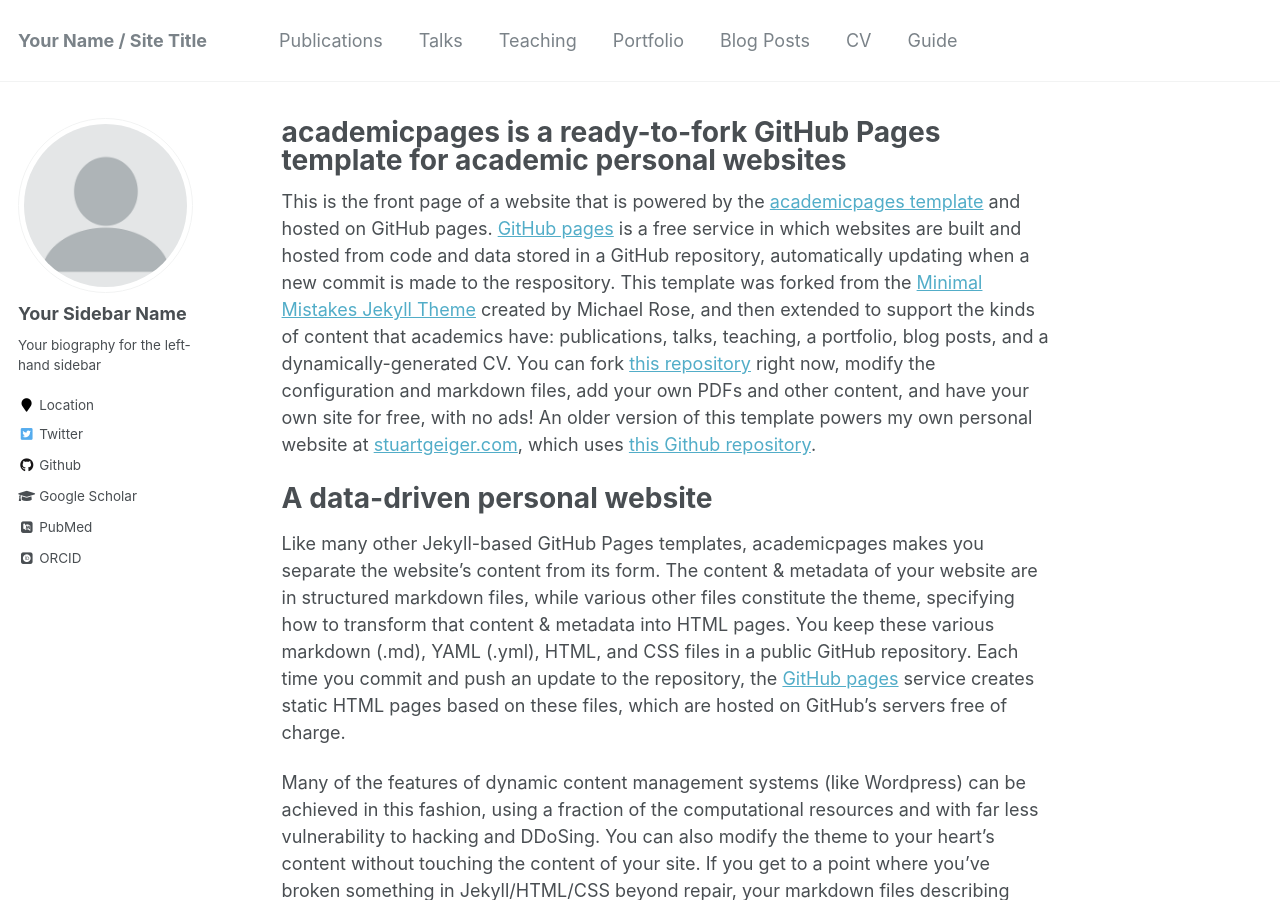
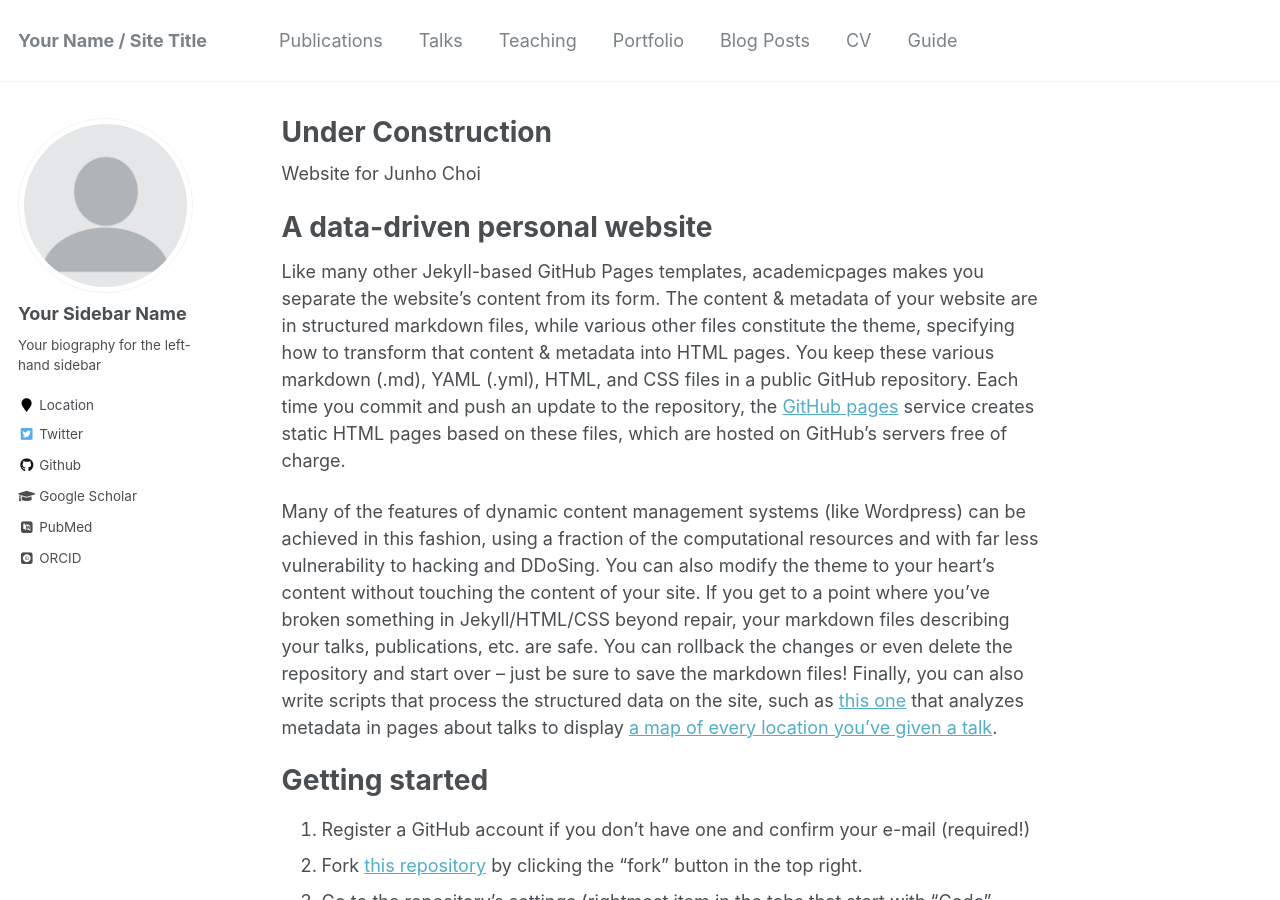
Before and after one commit to jtschoi/jtschoi.github.io, a Jekyll site: the page built from _pages/about.md, in a window 1280 px wide and 900 px high. Built offline with Jekyll 4.4.1, drawn with Linux system fonts in a browser that asks for light colours; some web fonts are replaced.

Commit message:
about.md fix attempt

```diff
--- a/_pages/about.md
+++ b/_pages/about.md
@@ -1,6 +1,6 @@
 ---
 permalink: /
-title: "academicpages is a ready-to-fork GitHub Pages template for academic personal websites"
+title: "Under Construction"
 excerpt: "About me"
 author_profile: true
 redirect_from:
@@ -8,7 +8,7 @@ redirect_from:
   - /about.html
 ---
 
-This is the front page of a website that is powered by the [academicpages template](https://github.com/academicpages/academicpages.github.io) and hosted on GitHub pages. [GitHub pages](https://pages.github.com) is a free service in which websites are built and hosted from code and data stored in a GitHub repository, automatically updating when a new commit is made to the respository. This template was forked from the [Minimal Mistakes Jekyll Theme](https://mmistakes.github.io/minimal-mistakes/) created by Michael Rose, and then extended to support the kinds of content that academics have: publications, talks, teaching, a portfolio, blog posts, and a dynamically-generated CV. You can fork [this repository](https://github.com/academicpages/academicpages.github.io) right now, modify the configuration and markdown files, add your own PDFs and other content, and have your own site for free, with no ads! An older version of this template powers my own personal website at [stuartgeiger.com](http://stuartgeiger.com), which uses [this Github repository](https://github.com/staeiou/staeiou.github.io).
+Website for Junho Choi
 
 A data-driven personal website
 ======
```
